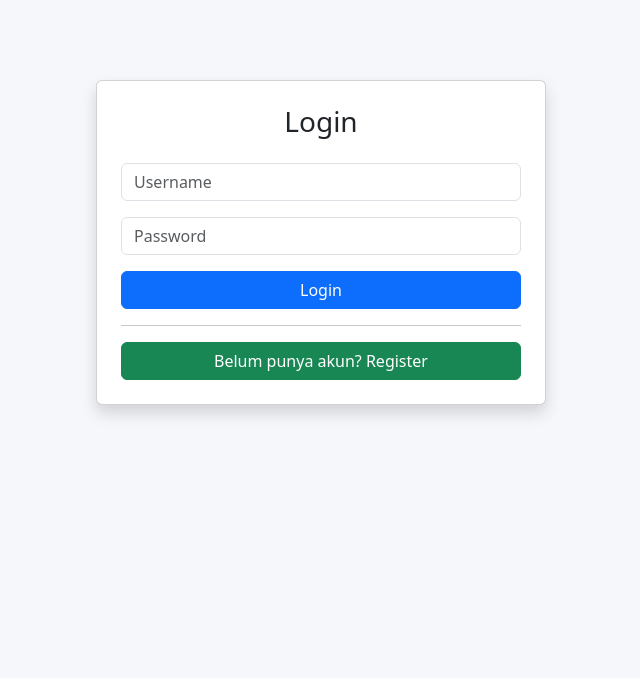
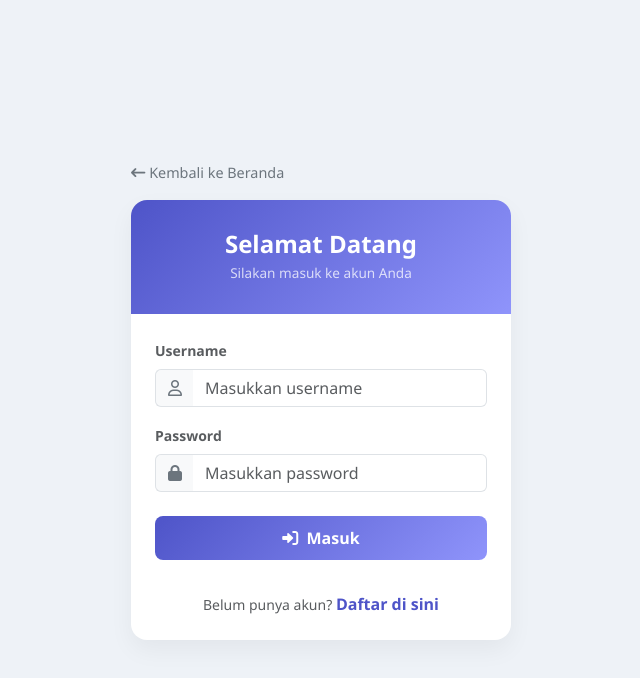
Before and after one commit to modanif/pendidikan, a website: page login.html in a window 1280 px wide. Shown: the whole page, without its empty margins (319-959 px from the left). Drawn offline with nearby package versions, Linux system fonts and the light colour scheme.

```diff
--- a/login.html
+++ b/login.html
@@ -3,68 +3,118 @@
 <head>
     <meta charset="UTF-8">
     <meta name="viewport" content="width=device-width, initial-scale=1.0">
-<title>Login</title>
-
-<link href="https://cdn.jsdelivr.net/npm/bootstrap@5.3.7/dist/css/bootstrap.min.css" rel="stylesheet">
-
+    <title>Login - Penilik</title>
+    <link href="https://cdn.jsdelivr.net/npm/bootstrap@5.3.2/dist/css/bootstrap.min.css" rel="stylesheet">
+    <link href="https://cdnjs.cloudflare.com/ajax/libs/font-awesome/6.0.0/css/all.min.css" rel="stylesheet">
     <style>
-body{
-    background:#f5f7fa;
+        body {
+            background: #eef2f7;
+            font-family: 'Segoe UI', Tahoma, sans-serif;
+            min-height: 100vh;
+            display: flex;
+            align-items: center;
         }
-
-.login-box{
-    max-width:450px;
-    margin:80px auto;
+        .login-box {
+            max-width: 420px;
+            width: 100%;
+            margin: auto;
+            padding: 20px;
+        }
+        .card {
+            border: none;
+            border-radius: 16px;
+            box-shadow: 0 10px 25px rgba(0, 0, 0, 0.05);
+            overflow: hidden;
+        }
+        .card-header-gradient {
+            background: linear-gradient(135deg, #4e54c8, #8f94fb);
+            color: white;
+            padding: 30px 20px;
+        }
+        .input-group-text {
+            background-color: #f8f9fa;
+            border-right: none;
+            color: #6c757d;
+        }
+        .form-control {
+            border-left: none;
+        }
+        .form-control:focus {
+            box-shadow: none;
+            border-color: #ced4da;
+        }
+        .btn-login {
+            background: linear-gradient(135deg, #4e54c8, #8f94fb);
+            color: white;
+            border: none;
+            border-radius: 8px;
+            padding: 10px;
+            font-weight: 600;
+            transition: opacity 0.2s;
+        }
+        .btn-login:hover {
+            opacity: 0.9;
+            color: white;
+        }
+        .btn-back {
+            color: #6c757d;
+            text-decoration: none;
+            font-size: 0.9rem;
+            transition: color 0.2s;
+        }
+        .btn-back:hover {
+            color: #4e54c8;
         }
     </style>
-
 </head>
 <body>
 
 <div class="container">
+    <div class="login-box">
+        <!-- Tombol Kembali ke Index diletakkan di atas card -->
+        <div class="mb-3 text-start">
+            <a href="index.html" class="btn-back">
+                <i class="fa-solid fa-arrow-left-long"></i> Kembali ke Beranda
+            </a>
+        </div>
 
-    <div class="login-box">
+        <div class="card">
+            <div class="card-header-gradient text-center">
+                <h4 class="mb-1 fw-bold">Selamat Datang</h4>
+                <p class="mb-0 opacity-75" style="font-size: 0.85rem;">Silakan masuk ke akun Anda</p>
+            </div>
 
-        <div class="card p-4 shadow">
+            <div class="card-body p-4">
+                <!-- Input Username dengan Ikon -->
+                <div class="mb-3">
+                    <label class="form-label small text-muted fw-semibold">Username</label>
+                    <div class="input-group">
+                        <span class="input-group-text"><i class="fa-regular fa-user"></i></span>
+                        <input type="text" id="username" class="form-control" placeholder="Masukkan username">
+                    </div>
+                </div>
 
-            <h3 class="text-center mb-4">
-                Login
-            </h3>
+                <!-- Input Password dengan Ikon -->
+                <div class="mb-4">
+                    <label class="form-label small text-muted fw-semibold">Password</label>
+                    <div class="input-group">
+                        <span class="input-group-text"><i class="fa-solid fa-lock"></i></span>
+                        <input type="password" id="password" class="form-control" placeholder="Masukkan password">
+                    </div>
+                </div>
 
-            <input
-                type="text"
-                id="username"
-                class="form-control mb-3"
-                placeholder="Username">
-
-            <input
-                type="password"
-                id="password"
-                class="form-control mb-3"
-                placeholder="Password">
-
-            <button
-                onclick="login()"
-                class="btn btn-primary">
-
-                Login
-
+                <!-- Tombol Login -->
+                <button class="btn btn-login w-100 mb-3" onclick="login()">
+                    <i class="fa-solid fa-right-to-bracket me-1"></i> Masuk
                 </button>
 
-            <hr>
-
-            <a href="register.html"
-               class="btn btn-success">
-
-               Belum punya akun?
-               Register
-
-            </a>
-
+                <div class="text-center mt-3">
+                    <span class="text-muted small">Belum punya akun? </span>
+                    <a href="register.html" class="text-decoration-none fw-semibold" style="color: #4e54c8;">Daftar di sini</a>
                 </div>
-
             </div>
-
+        </div>
+    </div>
 </div>
 
 <script>
@@ -86,7 +136,6 @@ async function login(){
             body: JSON.stringify({ username, password })
         });
 
-        // Cek jika server mengirimkan error (status 500 atau 404) bukan JSON
         if (!response.ok && response.status === 500) {
             alert("Terjadi kesalahan pada server (500). Pastikan Environment Variables sudah diisi di Vercel.");
             return;
```
Also changed, not shown: forum.html (+8 -9 lines), js/forum.js (+10 -0 lines). Lines whose indentation alone changed are shown as unchanged.
